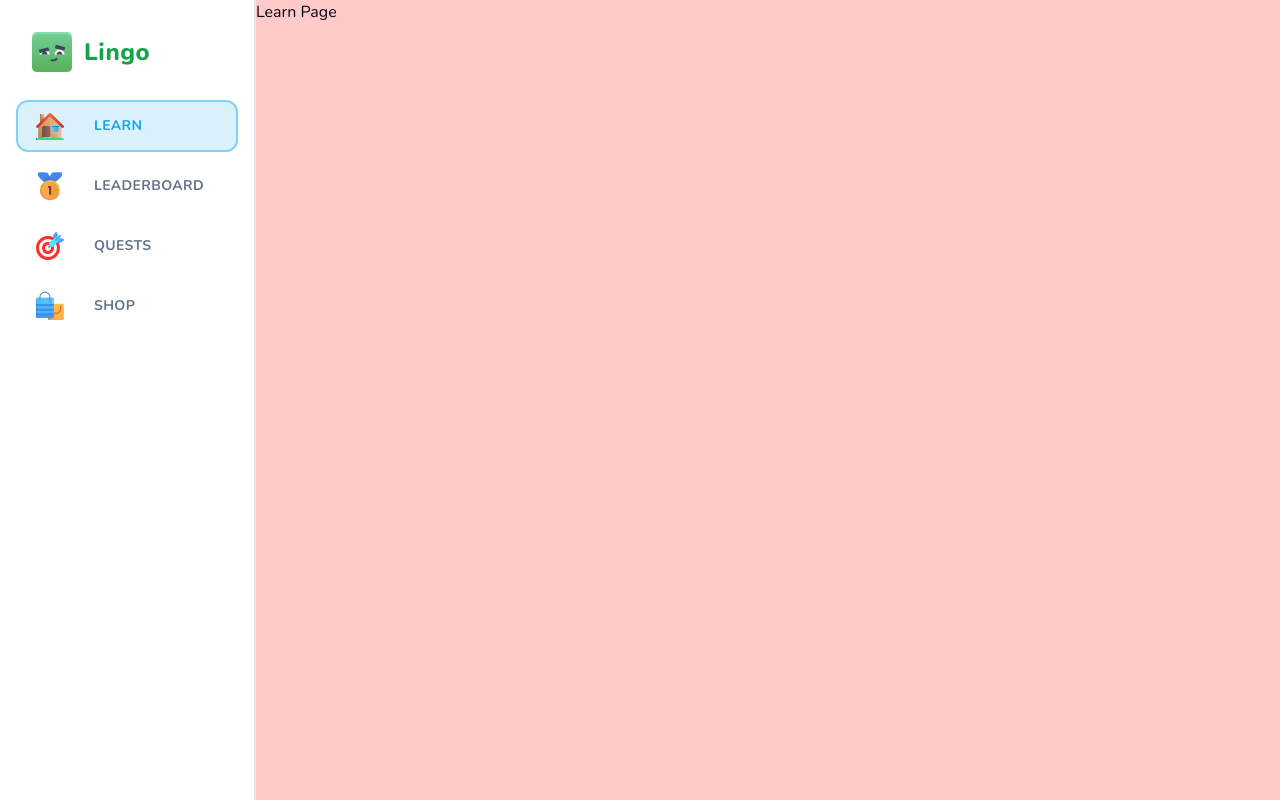
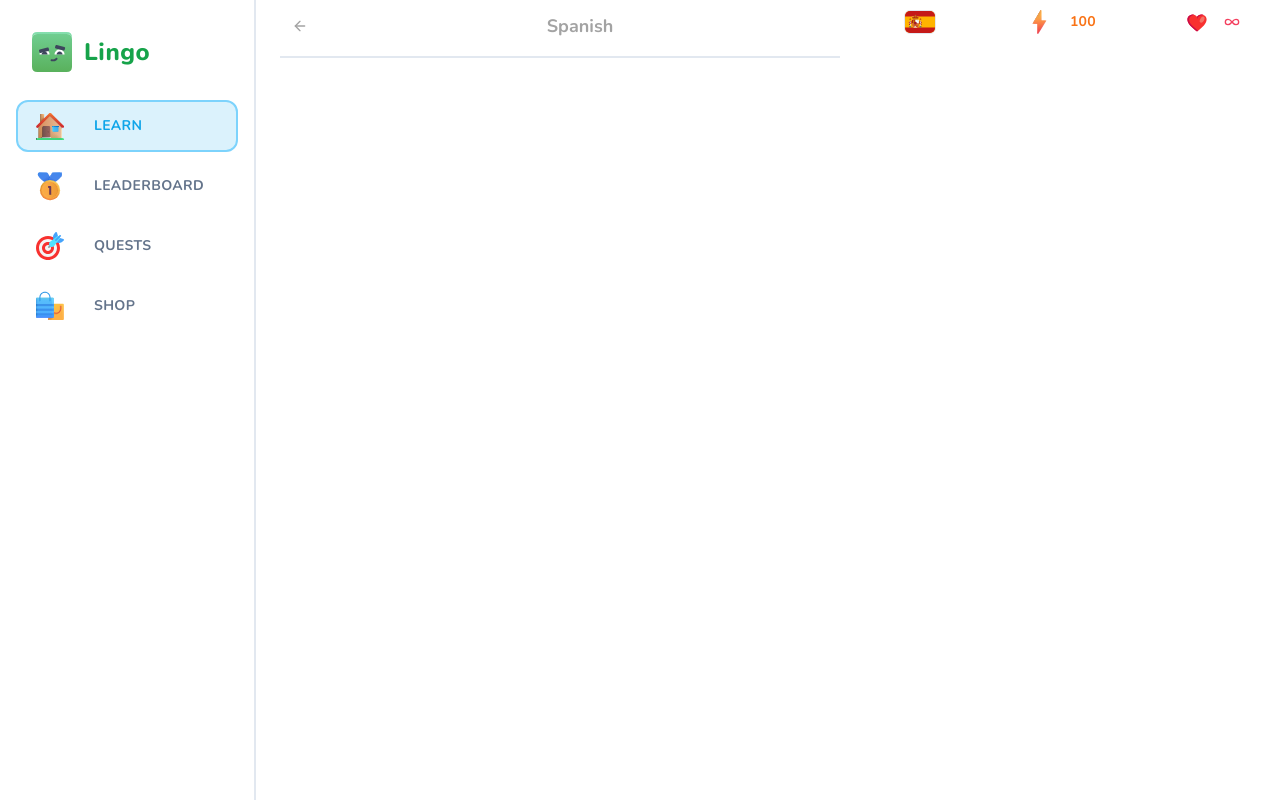
Before and after one commit to yghugardare/duolingo-clone, a Next.js app: page /learn in a window 1280 px wide. Built offline with nearby package versions, Linux system fonts and the light colour scheme.

Commit message:
add header ui for learn
used concept of page wrapers for making desired layouts

```diff
--- a/app/(main)/layout.tsx
+++ b/app/(main)/layout.tsx
@@ -12,7 +12,7 @@
 
       <Sidebar className="hidden lg:flex" />
       <main className="lg:pl-[256px] h-full pt-[50px] lg:pt-0">
-        <div className="bg-red-200 h-full">{children}</div>
+        <div className="mx-auto max-w-[1056px] h-full">{children}</div>
       </main>
     </>
   );
--- /dev/null
+++ b/app/(main)/learn/header.tsx
@@ -0,0 +1,20 @@
+import { Button } from "@/components/ui/button";
+import { ArrowLeft } from "lucide-react";
+import Link from "next/link";
+
+type Props = {
+  title: string;
+};
+export const Header = ({ title }: Props) => {
+  return (
+    <div className="sticky top-0 bg-white pb-3 lg:pt-2 lg:-mt-2 flex items-center justify-between border-b-2 mb-5 text-neutral-400 lg:z-50 ">
+      <Link href="/courses">
+        <Button variant={"ghost"} size={"sm"}>
+          <ArrowLeft className="w-5 h-5 stroke-2 text-neutral-400" />
+        </Button>
+      </Link>
+      <h1 className="text-lg font-bold">{title}</h1>
+      <div />
+    </div>
+  );
+};
--- a/app/(main)/learn/page.tsx
+++ b/app/(main)/learn/page.tsx
@@ -1,10 +1,28 @@
+import { FeedWrapper } from "@/components/feed-wrapper";
+import { StickyWrapper } from "@/components/sticky-wrapper";
+import { Header } from "./header";
+import { UserProgress } from "@/components/user-progress";
 
 const LearnPage = () => {
-    return (
-        <div>
-            <h1>Learn Page</h1>
-        </div>
-    )
-}
+  return (
+    //
+    <div className="flex flex-row-reverse gap-[48px] px-6">
+      <StickyWrapper>
+        <UserProgress
+          activeCourses={{
+            title: "Spanish",
+            imageSrc: "/es.svg",
+          }}
+          hearts={5}
+          points={100}
+          hasActiveSubscription={true}
+        />
+      </StickyWrapper>
+      <FeedWrapper>
+        <Header title="Spanish" />
+      </FeedWrapper>
+    </div>
+  );
+};
 
-export default LearnPage
+export default LearnPage;
--- /dev/null
+++ b/components/feed-wrapper.tsx
@@ -0,0 +1,6 @@
+type Props = {
+  children: React.ReactNode;
+};
+export const FeedWrapper = ({ children }: Props) => {
+  return <div className="flex-1 relative top-0 pb-10">{children}</div>;
+};
--- /dev/null
+++ b/components/sticky-wrapper.tsx
@@ -0,0 +1,10 @@
+type Props = { children: React.ReactNode };
+export const StickyWrapper = ({ children }: Props) => {
+  return (
+    <div className="hidden lg:block w-[368px] sticky self-end bottom-6">
+      <div
+      className="min-h-[calc(100vh-48px)] sticky top-6 flex flex-col gap-y-4"
+      >{children}</div>
+    </div>
+  );
+};
--- /dev/null
+++ b/components/user-progress.tsx
@@ -0,0 +1,57 @@
+import Link from "next/link";
+import { Button } from "./ui/button";
+import Image from "next/image";
+import { InfinityIcon } from "lucide-react";
+
+type Props = {
+  activeCourses: any;
+  hearts: number;
+  points: number;
+  hasActiveSubscription: boolean;
+};
+export const UserProgress = ({
+  activeCourses,
+  hearts,
+  points,
+  hasActiveSubscription,
+}: Props) => {
+  return (
+    <div className="flex items-center justify-between gap-x-2 w-full">
+      <Link href="/courses">
+        <Button variant={"ghost"}>
+          <Image
+            src={activeCourses.imageSrc}
+            alt={activeCourses.title}
+            className="rounded-md border"
+            width={32}
+            height={32}
+          />
+        </Button>
+      </Link>
+      <Link href={"/shop"}>
+        <Button variant={"ghost"} className="text-orange-500">
+          <Image
+            src={"/points.svg"}
+            height={28}
+            width={28}
+            alt="points"
+            className="mr-2"
+          />
+          {points}
+        </Button>
+      </Link>
+      <Link href={"/shop"}>
+        <Button variant={"ghost"} className="text-rose-500">
+          <Image
+            src={"/heart.svg"}
+            height={22}
+            width={22}
+            alt="points"
+            className="mr-2"
+          />
+          {hasActiveSubscription ? <InfinityIcon className="h-4 w-4 stroke-2"/> : hearts}
+        </Button>
+      </Link>
+    </div>
+  );
+};
```
Also changed, not shown: public/heart.svg (added), public/points.svg (added).
